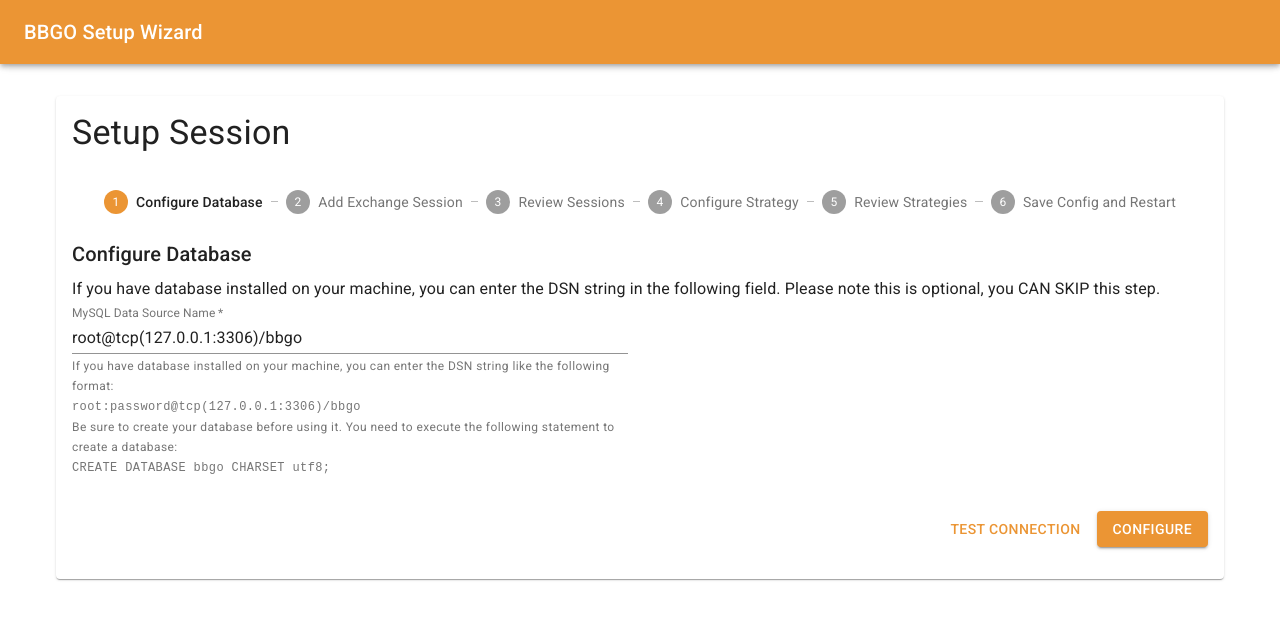
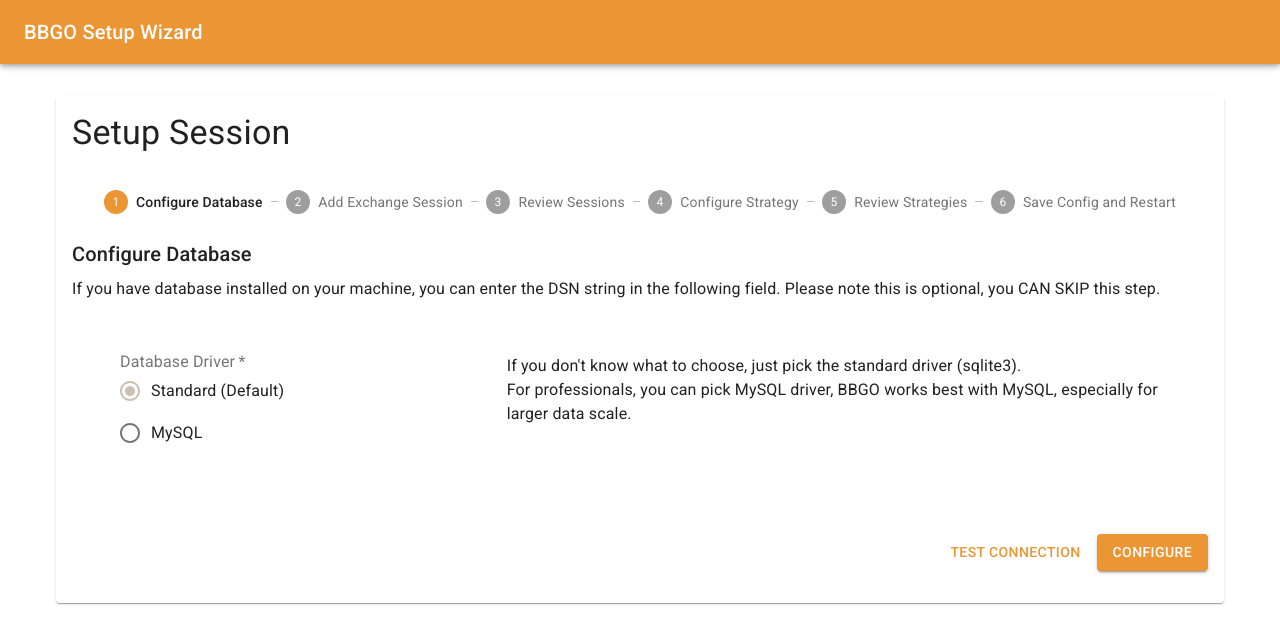
Before and after one commit to mooncityorg/bbgo-finance, a Next.js app in the folder frontend/: page /setup in a window 1280 px wide. Shown: the top 644 px of the page. Built offline with nearby package versions, Linux system fonts and the light colour scheme.

Commit message:
add sqlite3 driver selection ui

```diff
--- a/frontend/components/ConfigureDatabaseForm.js
+++ b/frontend/components/ConfigureDatabaseForm.js
@@ -5,10 +5,15 @@
 import Typography from '@material-ui/core/Typography';
 import TextField from '@material-ui/core/TextField';
 import FormHelperText from '@material-ui/core/FormHelperText';
+import Radio from '@material-ui/core/Radio';
+import RadioGroup from '@material-ui/core/RadioGroup';
+import FormControlLabel from '@material-ui/core/FormControlLabel';
+import FormControl from '@material-ui/core/FormControl';
+import FormLabel from '@material-ui/core/FormLabel';
 
 import Alert from '@material-ui/lab/Alert';
 
-import {testDatabaseConnection, configureDatabase} from '../api/bbgo';
+import {configureDatabase, testDatabaseConnection} from '../api/bbgo';
 
 import {makeStyles} from '@material-ui/core/styles';
 
@@ -30,10 +35,12 @@
     },
 }));
 
-export default function ConfigureDatabaseForm({ onConfigured }) {
+export default function ConfigureDatabaseForm({onConfigured}) {
     const classes = useStyles();
 
     const [mysqlURL, setMysqlURL] = React.useState("root@tcp(127.0.0.1:3306)/bbgo")
+
+    const [driver, setDriver] = React.useState("sqlite3");
     const [testing, setTesting] = React.useState(false);
     const [testResponse, setTestResponse] = React.useState(null);
     const [configured, setConfigured] = React.useState(false);
@@ -83,8 +90,26 @@
                 Please note this is optional, you CAN SKIP this step.
             </Typography>
 
+
             <Grid container spacing={3}>
-                <Grid item xs={12} sm={6}>
+                <Grid item xs={12} sm={4}>
+                    <Box m={6}>
+                        <FormControl component="fieldset" required={true}>
+                            <FormLabel component="legend">Database Driver</FormLabel>
+                            <RadioGroup aria-label="driver" name="driver" value={driver} onChange={(event) => {
+                                setDriver(event.target.value);
+                            }}>
+                                <FormControlLabel value="sqlite3" control={<Radio/>} label="Standard (Default)"/>
+                                <FormControlLabel value="mysql" control={<Radio/>} label="MySQL"/>
+                            </RadioGroup>
+                        </FormControl>
+                        <FormHelperText>
+                        </FormHelperText>
+                    </Box>
+                </Grid>
+
+                {driver === "mysql" ? (
+                    <Grid item xs={12} sm={8}>
                         <TextField id="mysql_url" name="mysql_url" label="MySQL Data Source Name"
                                    fullWidth
                                    required
@@ -94,28 +119,38 @@
                                        resetTestResponse()
                                    }}
                         />
+                        <FormHelperText>MySQL DSN</FormHelperText>
 
-                    <FormHelperText id="session-name-helper-text">
+                        <Typography variant="body1" gutterBottom>
                             If you have database installed on your machine, you can enter the DSN string like the
                             following
                             format:
                             <br/>
-                        <code>
-                            root:password@tcp(127.0.0.1:3306)/bbgo
-                        </code>
+                            <pre><code>root:password@tcp(127.0.0.1:3306)/bbgo</code></pre>
 
                             <br/>
                             Be sure to create your database before using it. You need to execute the following statement
                             to
                             create a database:
                             <br/>
-                        <code>
-                            CREATE DATABASE bbgo CHARSET utf8;
-                        </code>
+                            <pre><code>CREATE DATABASE bbgo CHARSET utf8;</code></pre>
+                        </Typography>
 
-                    </FormHelperText>
                     </Grid>
+                ) : (
+                    <Grid item xs={12} sm={8}>
+                        <Box m={6}>
+                            <Typography variant="body1" gutterBottom>
+                                If you don't know what to choose, just pick the standard driver (sqlite3).
+                                <br/>
+                                For professionals, you can pick MySQL driver, BBGO works best with MySQL, especially for
+                                larger data scale.
+                            </Typography>
+                        </Box>
                     </Grid>
+                )}
+            </Grid>
+
 
             <div className={classes.buttons}>
                 <Button
```
Lines whose indentation alone changed are shown as unchanged.
